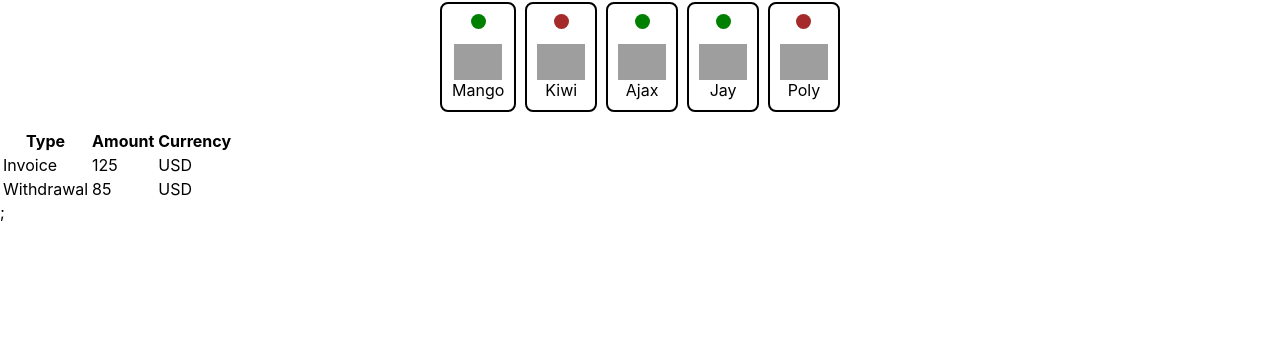
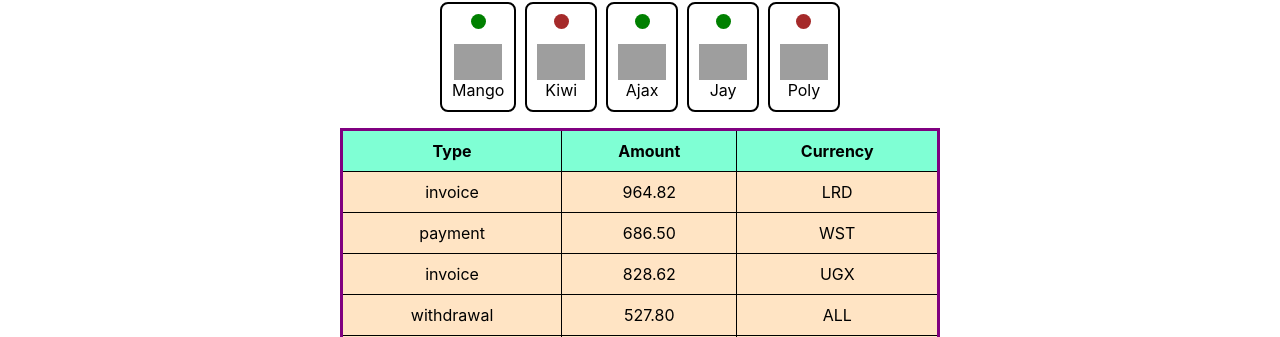
Before and after one commit to lakhmanmaxim/goit-react-hw-01-components, a React (Create React App) app: page / in a window 1280 px wide. Shown: the part 615-952 px from the top of the page. Before the commit the page ends 837 px from the top, so only its background shows below. Built offline with nearby package versions, Linux system fonts and the light colour scheme; grey boxes are pictures that could not be loaded.

Commit message:
4 task done
4 task done

```diff
--- a/src/components/TransactionHistory/TransactionHistory.jsx
+++ b/src/components/TransactionHistory/TransactionHistory.jsx
@@ -1,27 +1,28 @@
 import PropTypes from 'prop-types';
+import styles from "./transaction.module.css"
 
 const TransactionHistory = ({ items }) => {
+
+    const data = items.map(item =>
+        <tr key={item.id} className={styles.row}>
+            <td>{item.type}</td>
+            <td>{item.amount}</td>
+            <td>{item.currency}</td>
+        </tr>
+    )
+
     return (
-    <table class="transaction-history">
+    <table className={styles.transaction_history}>
   <thead>
     <tr>
-      <th>Type</th>
-      <th>Amount</th>
-      <th>Currency</th>
+      <th className={styles.th}>Type</th>
+      <th className={styles.th}>Amount</th>
+      <th className={styles.th}>Currency</th>
     </tr>
   </thead>
 
   <tbody>
-    <tr>
-      <td>Invoice</td>
-      <td>125</td>
-      <td>USD</td>
-    </tr>
-    <tr>
-      <td>Withdrawal</td>
-      <td>85</td>
-      <td>USD</td>
-    </tr>
+    { data }
   </tbody>
 </table>
 )
@@ -33,7 +34,7 @@ TransactionHistory.propTypes = {
     items: PropTypes.arrayOf(PropTypes.shape({
     id: PropTypes.string.isRequired,
     type: PropTypes.string.isRequired,
-    amount: PropTypes.number.isRequired,
+    amount: PropTypes.string.isRequired,
     currency: PropTypes.string.isRequired
     }))
 }
--- /dev/null
+++ b/src/components/TransactionHistory/transaction.module.css
@@ -0,0 +1,24 @@
+.transaction_history {
+  margin-left: auto;
+  margin-right: auto;
+  text-align: center;
+  width: 600px;
+
+  border-collapse: collapse;
+  border: 3px solid purple;
+}
+
+th,
+td {
+  padding: 10px;
+  border: 1px solid black;
+  border-collapse: collapse;
+}
+
+th {
+  background-color: aquamarine;
+}
+
+td {
+  background-color: bisque;
+}
```
